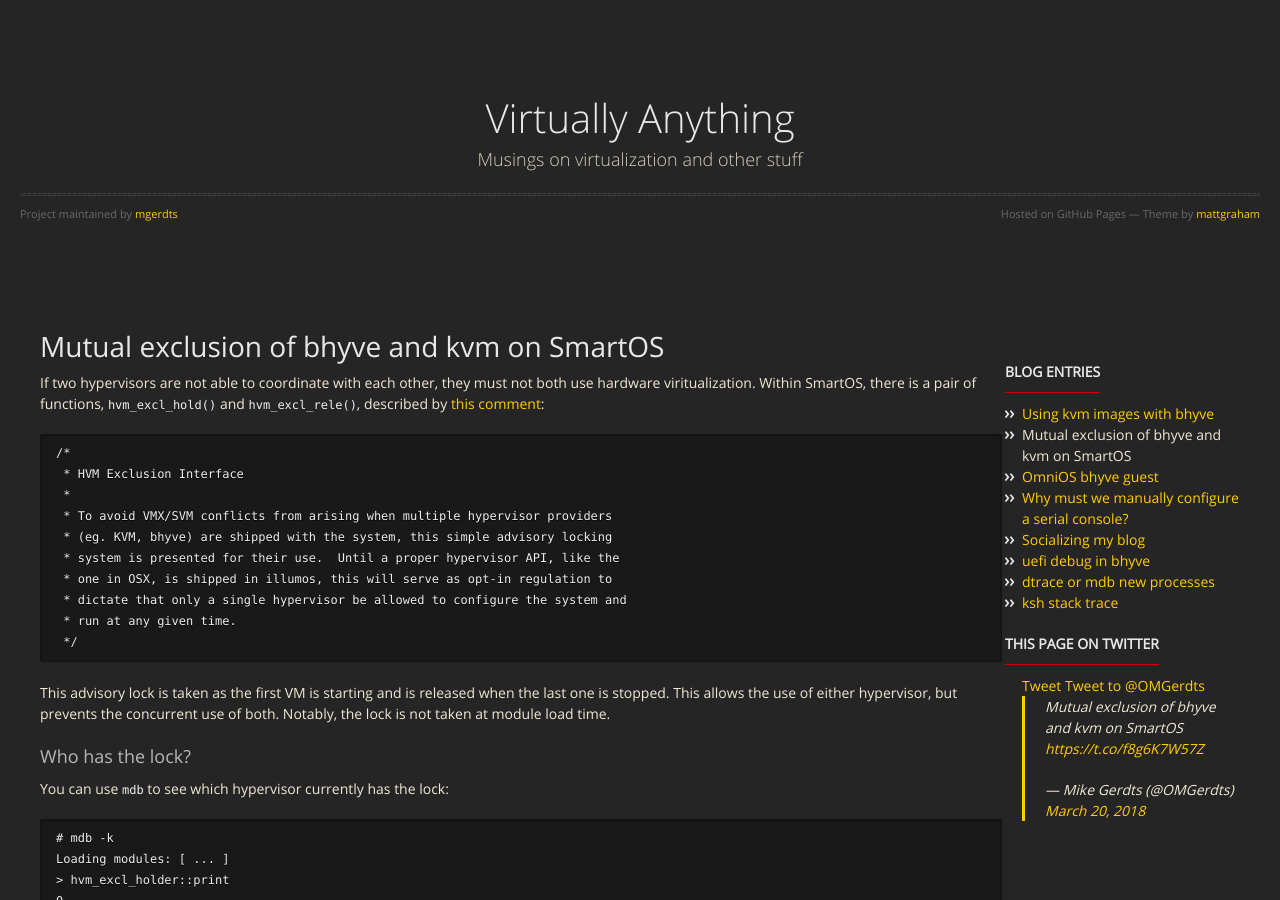
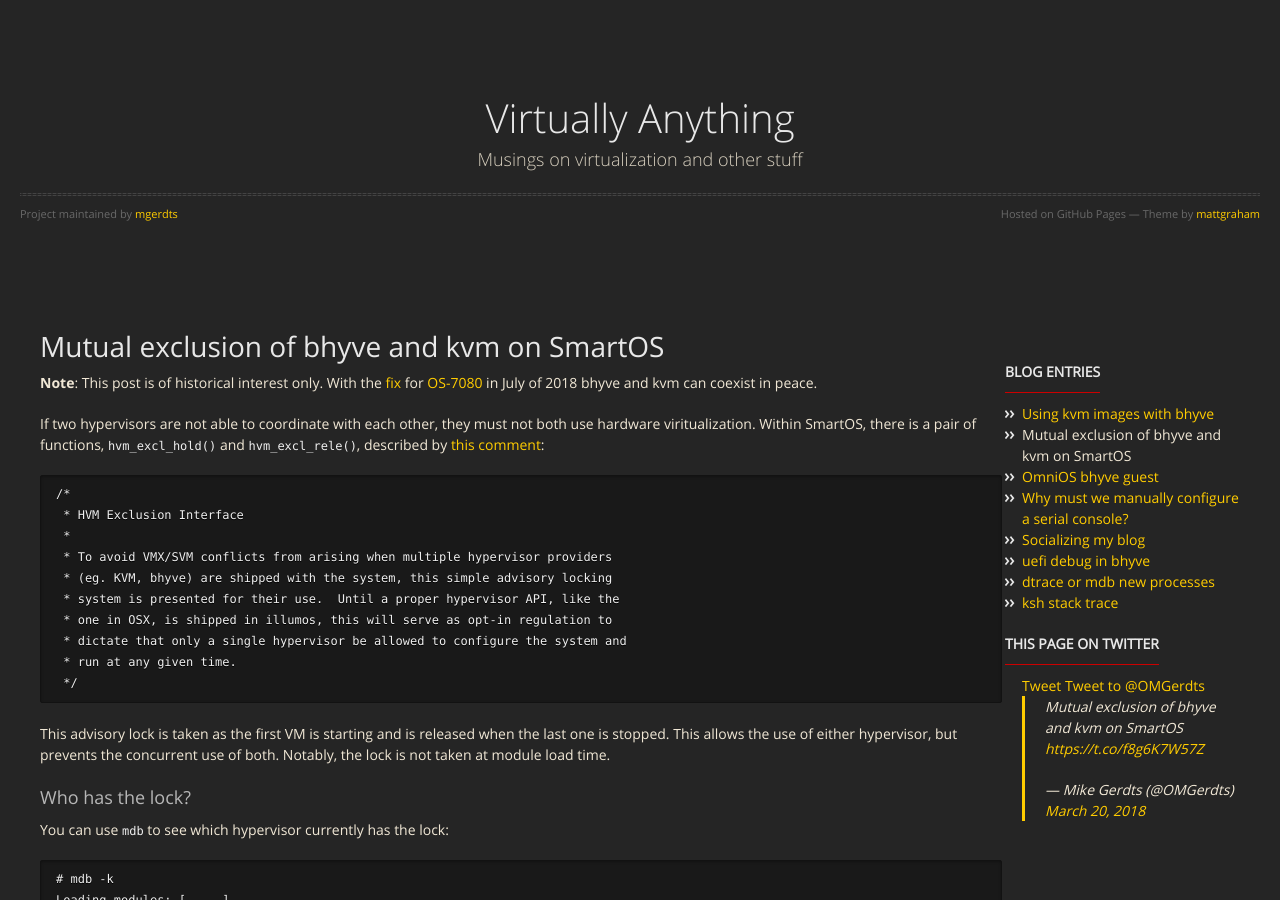
Before and after one commit to mgerdts/mgerdts.github.io, a Jekyll site: the page built from _posts/2018-03-20-bhyve-kvm-mutual-exclusion.md, in a window 1280 px wide and 900 px high. Built offline with Jekyll 4.4.1, drawn with Linux system fonts in a browser that asks for light colours; nearby versions of some CDN libraries; comment, search, counter and statistics services are not loaded.

Commit message:
bhyve and kvm can coexist

```diff
--- a/_posts/2018-03-20-bhyve-kvm-mutual-exclusion.md
+++ b/_posts/2018-03-20-bhyve-kvm-mutual-exclusion.md
@@ -6,6 +6,8 @@ tags: omnios bhyve
 commentIssueId: 8
 tweet: <blockquote class="twitter-tweet"><p lang="en" dir="ltr">Mutual exclusion of bhyve and kvm on SmartOS <a href="https://t.co/f8g6K7W57Z">https://t.co/f8g6K7W57Z</a></p>&mdash; Mike Gerdts (@OMGerdts) <a href="https://twitter.com/OMGerdts/status/976131256986554368?ref_src=twsrc%5Etfw">March 20, 2018</a></blockquote> <script async src="https://platform.twitter.com/widgets.js" charset="utf-8"></script>
 ---
+
+**Note**: This post is of historical interest only.  With the [fix](https://github.com/joyent/illumos-joyent/commit/befffd577ca6c3a090d7d3c72d267a383c3a3c45) for [OS-7080](https://smartos.org/bugview/OS-7080) in July of 2018 bhyve and kvm can coexist in peace.
 
 If two hypervisors are not able to coordinate with each other, they must not
 both use hardware viritualization.  Within SmartOS, there is a pair of
```
